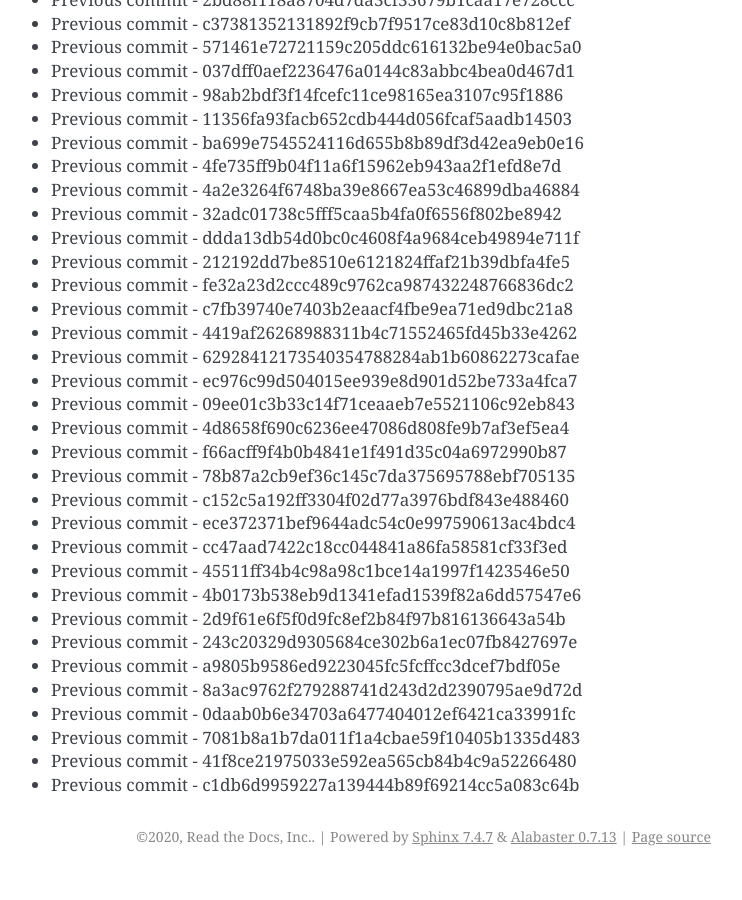
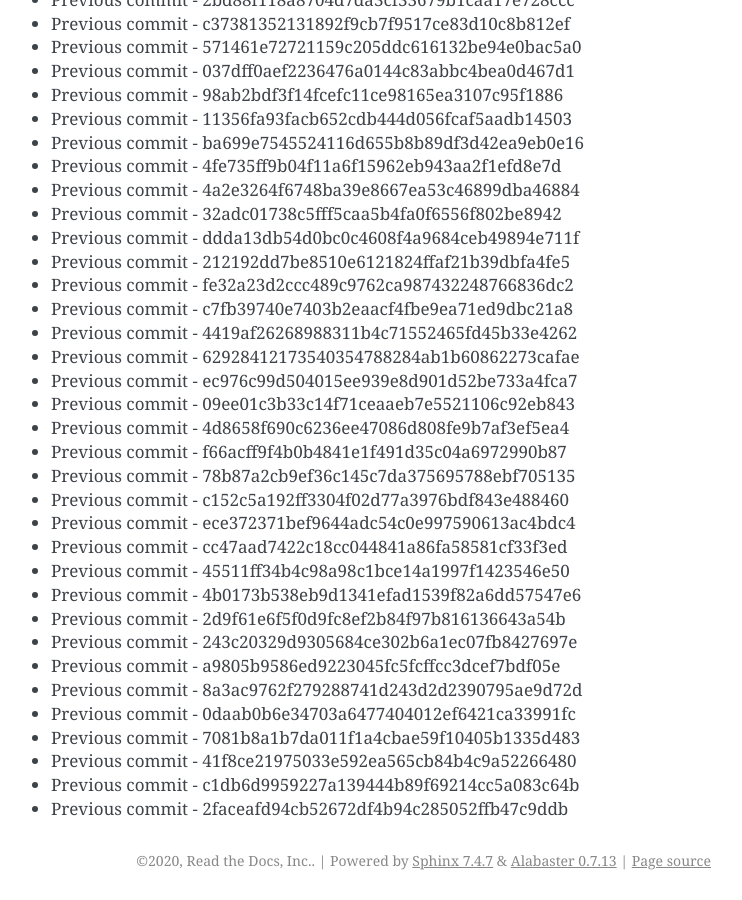
Before and after one commit to readthedocs/rtd-git-stresstest, a Sphinx documentation site: the page built from docs/updates.rst, in a window 1280 px wide and 900 px high, scrolled down 64122 px. Shown: the whole window, without its empty margins (399-1141 px from the left). Built offline with Sphinx 7.4.7, drawn with Linux system fonts in a browser that asks for light colours; before the commit the page ends 64998 px from its top, so only the background shows below that.

Commit message:
Generating commit from previous: 2faceafd94cb52672df4b94c285052ffb47c9ddb

```diff
--- a/docs/updates.rst
+++ b/docs/updates.rst
@@ -2726,3 +2726,4 @@ It can be tested for any performance characteristics.
 * Previous commit - 7081b8a1b7da011f1a4cbae59f10405b1335d483
 * Previous commit - 41f8ce21975033e592ea565cb84b4c9a52266480
 * Previous commit - c1db6d9959227a139444b89f69214cc5a083c64b
+* Previous commit - 2faceafd94cb52672df4b94c285052ffb47c9ddb
```
